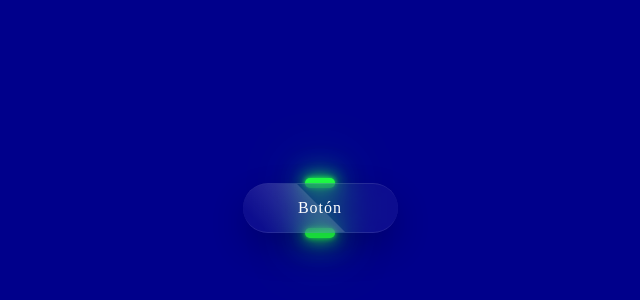
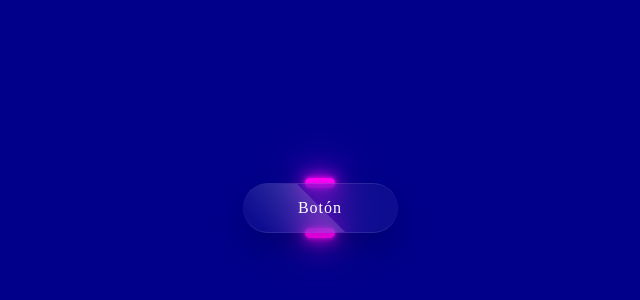
Before and after one commit to juanRmur/Prueba-DAW, a plain HTML site: page index.html in a window 1280 px wide. Shown: the part 192-492 px from the top of the page, without its empty margins (320-960 px from the left). Drawn offline with Linux system fonts and the light colour scheme.

Commit message:
Cambiado color botón

```diff
--- a/style.css
+++ b/style.css
@@ -116,9 +116,9 @@ body {
 
 .contenedor .boton:nth-child(1)::before,
 .contenedor .boton:nth-child(1)::after {
-    background: #1eff45;
-    box-shadow: 0 0 5px #1eff45,
-    0 0 15px #1eff45,
-    0 0 30px #1eff45,
-    0 0 60px #1eff45;
+    background: #ff00fb;
+    box-shadow: 0 0 5px #ff00fb,
+    0 0 15px #ff00fb,
+    0 0 30px #ff00fb,
+    0 0 60px #ff00fb;
 }
```
